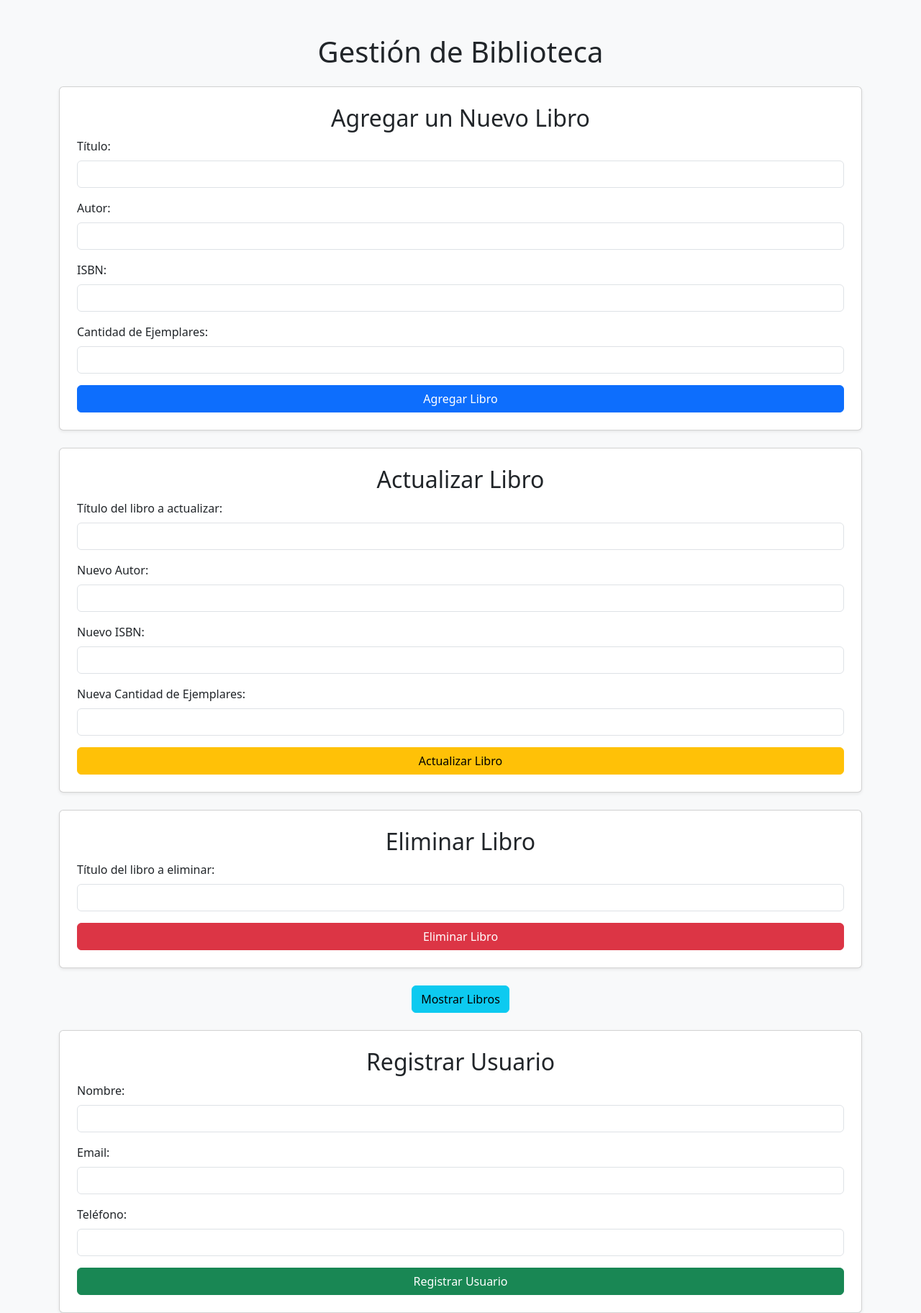
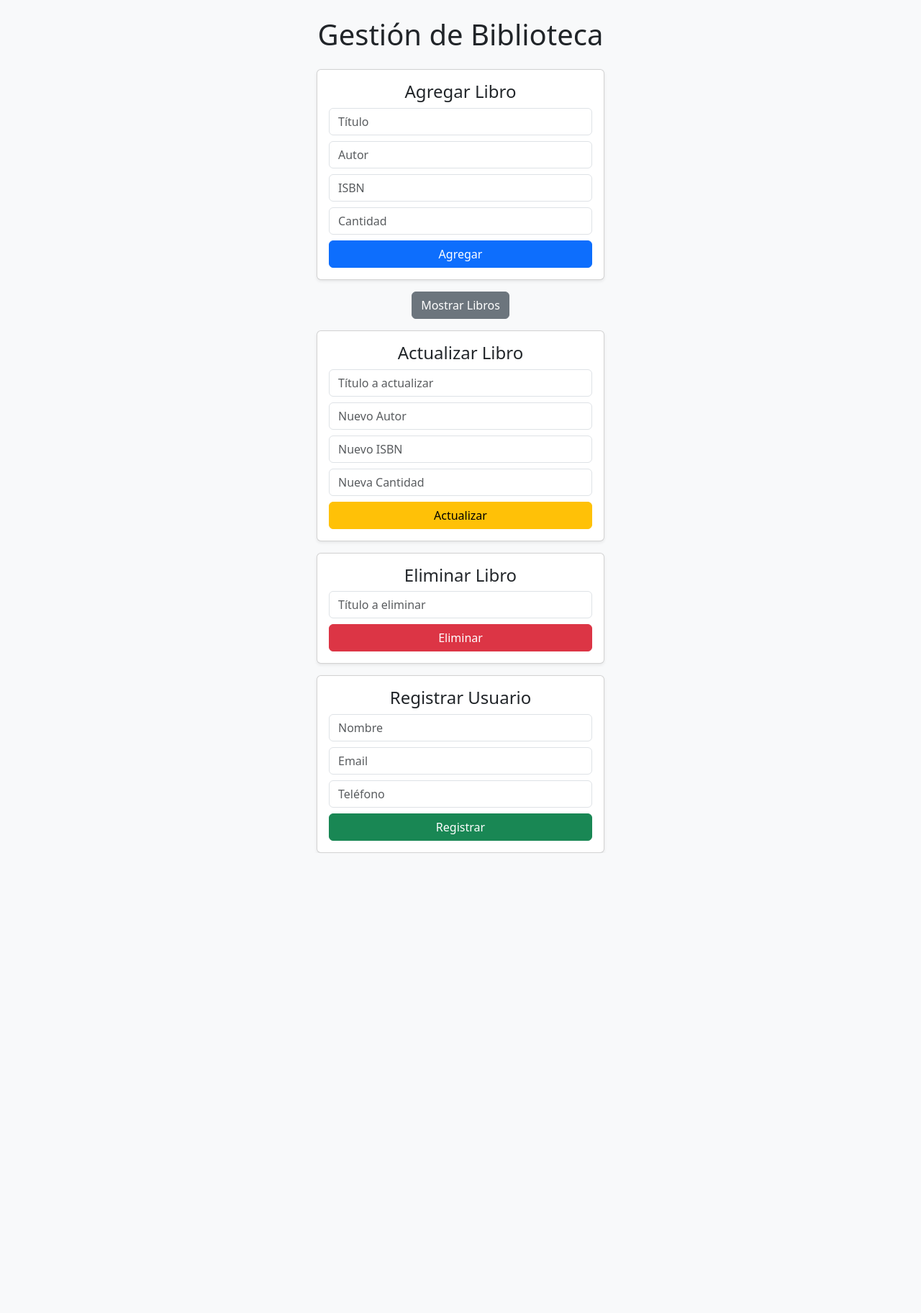
Before and after one commit to esteban-195/MongoDB-Python-HTML, a Flask app: page / in a window 1280 px wide. Shown: the whole page at 72% size. After the commit the page ends 1185 px from the top, so only its background shows below. Run offline with Flask 3, Linux system fonts and the light colour scheme; some libraries are stand-ins or nearby versions.

Commit message:
se agregó un diseño de bootstrap minimalista y se agregó una nueva pagina para mostrar los libros en una tabla y un boton para poder volver al formulario

```diff
--- a/app.py
+++ b/app.py
@@ -90,6 +90,10 @@ def registrar_usuario():
 
     return jsonify({"mensaje": "Usuario registrado correctamente"}), 201
 
+@app.route("/mostrar_libros")
+def mostrar_libros():
+    libros = list(mongo.db.libro.find({}, {"_id": 0}))
+    return render_template("mostrar_libros.html", libros=libros)
 
 
 # Iniciar Flask
--- a/templates/index.html
+++ b/templates/index.html
@@ -5,107 +5,90 @@
     <meta name="viewport" content="width=device-width, initial-scale=1">
     <title>Gestión de Biblioteca</title>
     <link href="https://cdn.jsdelivr.net/npm/bootstrap@5.3.0/dist/css/bootstrap.min.css" rel="stylesheet">
+    <style>
+        .form-container {
+            max-width: 400px;
+            margin: auto;
+        }
+    </style>
 </head>
 <body class="bg-light">
-    <div class="container mt-5">
+    <div class="container mt-4">
         <h1 class="text-center mb-4">Gestión de Biblioteca</h1>
 
         <!-- Formulario para agregar un libro -->
-        <div class="card p-4 mb-4 shadow-sm">
-            <h2 class="text-center">Agregar un Nuevo Libro</h2>
+        <div class="card p-3 mb-3 shadow-sm form-container">
+            <h4 class="text-center">Agregar Libro</h4>
             <form action="/agregar_libro" method="POST">
-                <div class="mb-3">
-                    <label for="titulo" class="form-label">Título:</label>
-                    <input type="text" class="form-control" id="titulo" name="titulo" required>
+                <div class="mb-2">
+                    <input type="text" class="form-control" id="titulo" name="titulo" placeholder="Título" required>
                 </div>
-
-                <div class="mb-3">
-                    <label for="autor" class="form-label">Autor:</label>
-                    <input type="text" class="form-control" id="autor" name="autor" required>
+                <div class="mb-2">
+                    <input type="text" class="form-control" id="autor" name="autor" placeholder="Autor" required>
                 </div>
-
-                <div class="mb-3">
-                    <label for="isbn" class="form-label">ISBN:</label>
-                    <input type="text" class="form-control" id="isbn" name="isbn" required>
+                <div class="mb-2">
+                    <input type="text" class="form-control" id="isbn" name="isbn" placeholder="ISBN" required>
                 </div>
-
-                <div class="mb-3">
-                    <label for="cantidad" class="form-label">Cantidad de Ejemplares:</label>
-                    <input type="number" class="form-control" id="cantidad" name="cantidad" required>
+                <div class="mb-2">
+                    <input type="number" class="form-control" id="cantidad" name="cantidad" placeholder="Cantidad" required>
                 </div>
-
-                <button type="submit" class="btn btn-primary w-100">Agregar Libro</button>
+                <button type="submit" class="btn btn-primary w-100">Agregar</button>
             </form>
         </div>
 
+        <!-- Botón para ver libros -->
+        <div class="text-center mb-3">
+            <a href="/mostrar_libros" class="btn btn-secondary">Mostrar Libros</a>
+        </div>
+
         <!-- Formulario para actualizar un libro -->
-        <div class="card p-4 mb-4 shadow-sm">
-            <h2 class="text-center">Actualizar Libro</h2>
+        <div class="card p-3 mb-3 shadow-sm form-container">
+            <h4 class="text-center">Actualizar Libro</h4>
             <form action="/actualizar_libro" method="POST">
-                <div class="mb-3">
-                    <label for="titulo_actualizar" class="form-label">Título del libro a actualizar:</label>
-                    <input type="text" class="form-control" id="titulo_actualizar" name="titulo_actualizar" required>
+                <div class="mb-2">
+                    <input type="text" class="form-control" id="titulo_actualizar" name="titulo_actualizar" placeholder="Título a actualizar" required>
                 </div>
-
-                <div class="mb-3">
-                    <label for="nuevo_autor" class="form-label">Nuevo Autor:</label>
-                    <input type="text" class="form-control" id="nuevo_autor" name="nuevo_autor">
+                <div class="mb-2">
+                    <input type="text" class="form-control" id="nuevo_autor" name="nuevo_autor" placeholder="Nuevo Autor">
                 </div>
-
-                <div class="mb-3">
-                    <label for="nuevo_isbn" class="form-label">Nuevo ISBN:</label>
-                    <input type="text" class="form-control" id="nuevo_isbn" name="nuevo_isbn">
+                <div class="mb-2">
+                    <input type="text" class="form-control" id="nuevo_isbn" name="nuevo_isbn" placeholder="Nuevo ISBN">
                 </div>
-
-                <div class="mb-3">
-                    <label for="nueva_cantidad" class="form-label">Nueva Cantidad de Ejemplares:</label>
-                    <input type="number" class="form-control" id="nueva_cantidad" name="nueva_cantidad">
+                <div class="mb-2">
+                    <input type="number" class="form-control" id="nueva_cantidad" name="nueva_cantidad" placeholder="Nueva Cantidad">
                 </div>
-
-                <button type="submit" class="btn btn-warning w-100">Actualizar Libro</button>
+                <button type="submit" class="btn btn-warning w-100">Actualizar</button>
             </form>
         </div>
 
         <!-- Formulario para eliminar un libro -->
-        <div class="card p-4 mb-4 shadow-sm">
-            <h2 class="text-center">Eliminar Libro</h2>
+        <div class="card p-3 mb-3 shadow-sm form-container">
+            <h4 class="text-center">Eliminar Libro</h4>
             <form action="/eliminar_libro" method="POST">
-                <div class="mb-3">
-                    <label for="titulo_eliminar" class="form-label">Título del libro a eliminar:</label>
-                    <input type="text" class="form-control" id="titulo_eliminar" name="titulo_eliminar" required>
+                <div class="mb-2">
+                    <input type="text" class="form-control" id="titulo_eliminar" name="titulo_eliminar" placeholder="Título a eliminar" required>
                 </div>
-
-                <button type="submit" class="btn btn-danger w-100">Eliminar Libro</button>
+                <button type="submit" class="btn btn-danger w-100">Eliminar</button>
             </form>
         </div>
 
-        <!-- Botón para ver todos los libros -->
-        <div class="text-center mb-4">
-            <button onclick="window.location.href='/libros'" class="btn btn-info">Mostrar Libros</button>
+        <!-- Formulario para registrar usuario -->
+        <div class="card p-3 shadow-sm form-container">
+            <h4 class="text-center">Registrar Usuario</h4>
+            <form action="/registrar_usuario" method="POST">
+                <div class="mb-2">
+                    <input type="text" class="form-control" id="nombre" name="nombre" placeholder="Nombre" required>
+                </div>
+                <div class="mb-2">
+                    <input type="email" class="form-control" id="email" name="email" placeholder="Email" required>
+                </div>
+                <div class="mb-2">
+                    <input type="text" class="form-control" id="telefono" name="telefono" placeholder="Teléfono" required>
+                </div>
+                <button type="submit" class="btn btn-success w-100">Registrar</button>
+            </form>
         </div>
 
-        <!-- Formulario para registrar un usuario -->
-        <div class="card p-4 shadow-sm">
-            <h2 class="text-center">Registrar Usuario</h2>
-            <form action="/registrar_usuario" method="POST">
-                <div class="mb-3">
-                    <label for="nombre" class="form-label">Nombre:</label>
-                    <input type="text" class="form-control" id="nombre" name="nombre" required>
-                </div>
-
-                <div class="mb-3">
-                    <label for="email" class="form-label">Email:</label>
-                    <input type="email" class="form-control" id="email" name="email" required>
-                </div>
-
-                <div class="mb-3">
-                    <label for="telefono" class="form-label">Teléfono:</label>
-                    <input type="text" class="form-control" id="telefono" name="telefono" required>
-                </div>
-
-                <button type="submit" class="btn btn-success w-100">Registrar Usuario</button>
-            </form>
-        </div>
     </div>
 
     <script src="https://cdn.jsdelivr.net/npm/bootstrap@5.3.0/dist/js/bootstrap.bundle.min.js"></script>
```
Also changed, not shown: templates/mostrar_libros.html (added, +35 -0 lines).
